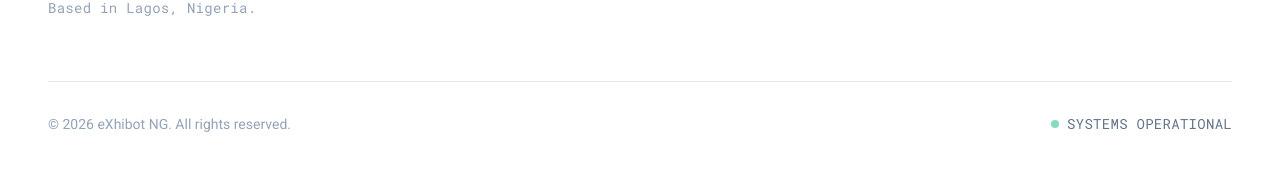
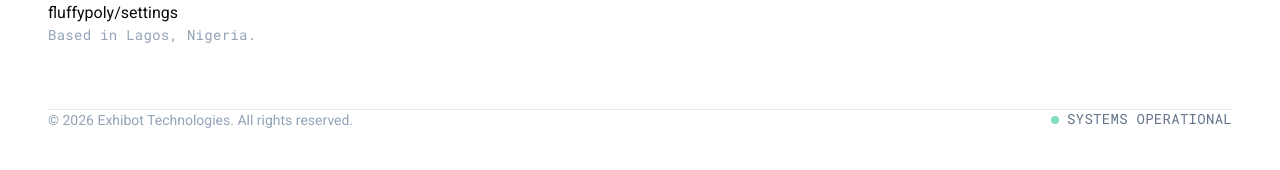
Before and after one commit to Yorxsm/the-lab, a Next.js app: page / in a window 1280 px wide. Shown: the part 8063-8233 px from the top of the page. Built offline with nearby package versions, Linux system fonts and the light colour scheme.

Commit message:
update 2

```diff
--- a/app/components/Footer.jsx
+++ b/app/components/Footer.jsx
@@ -14,7 +14,7 @@ const Footer = () => {
             </a>
             <p className="text-[#64748b] text-sm md:text-base mb-6 leading-relaxed">
               Africa's hardware innovation engine. We turn world-class engineering into deployed solutions for enterprise and government.
-            </p>
+            </p>fluffypoly/settings
             <p className="text-[#94a3b8] text-xs font-mono">
               Based in Lagos, Nigeria.
             </p>
@@ -54,9 +54,10 @@ const Footer = () => {
         </div>
 
         {/* Bottom Bar */}
-        <div className="pt-8 border-t border-[#e2e8f0] flex flex-col md:flex-row items-center justify-between gap-4">
+        <div className="p              {/* Social Icons could go here */}
+t-8 border-t border-[#e2e8f0] flex flex-col md:flex-row items-center justify-between gap-4">
           <p className="text-[#94a3b8] text-xs md:text-sm text-center md:text-left">
-            © {new Date().getFullYear()} eXhibot NG. All rights reserved.
+            © {new Date().getFullYear()} Exhibot Technologies. All rights reserved.
           </p>
           <div className="flex items-center gap-2">
             <div className="w-2 h-2 rounded-full bg-[#10b981] animate-pulse" />
```
